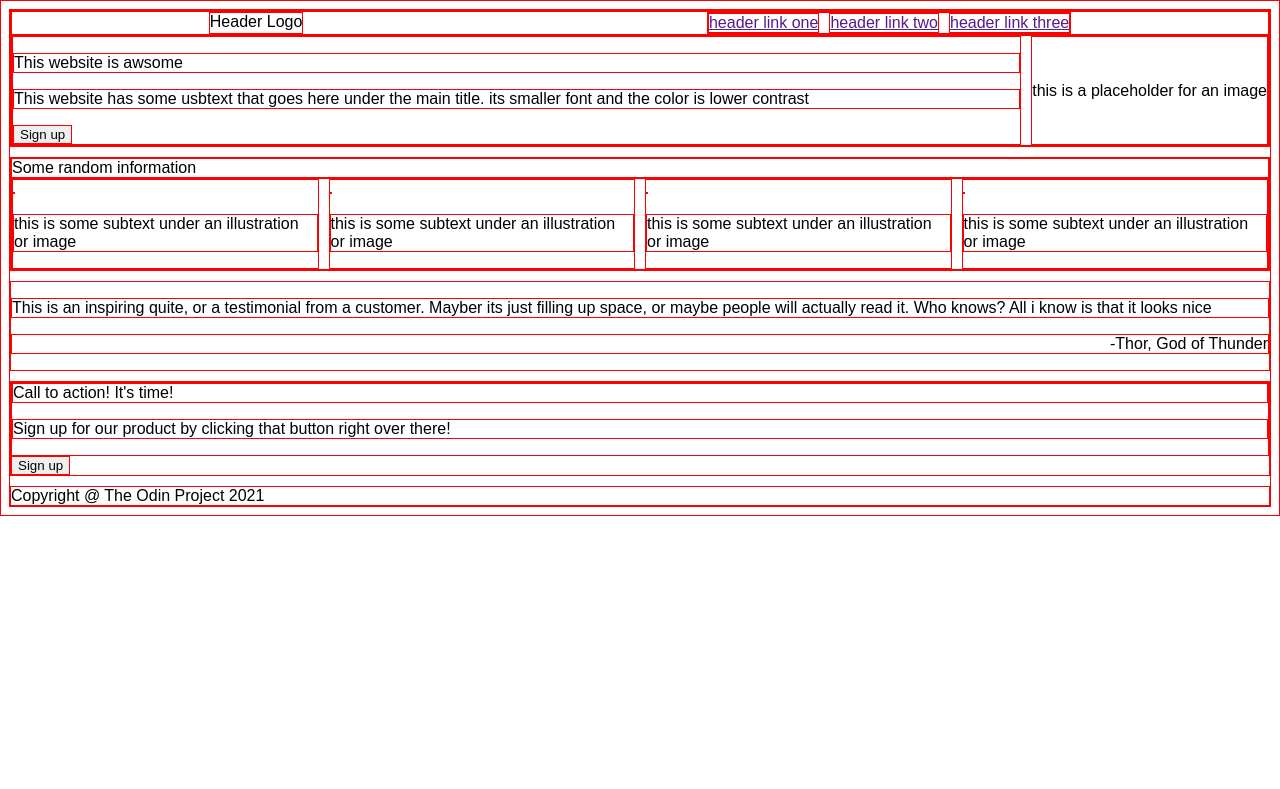
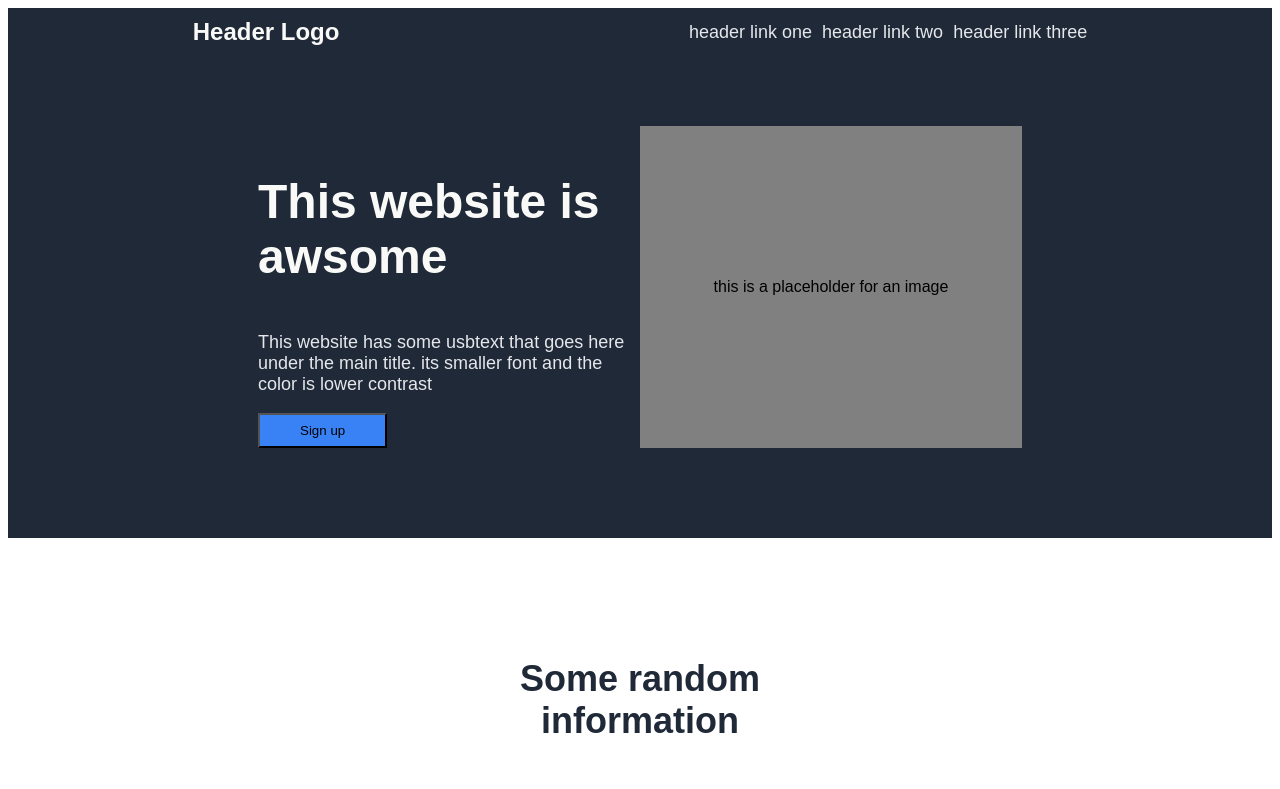
Before and after one commit to AnonRacc/LandingPage, a plain HTML site: page index.html in a window 1280 px wide. Shown: the top 789 px of the page. Drawn offline with Linux system fonts and the light colour scheme.

Commit message:
Added css and correct alignment

```diff
--- a/index.html
+++ b/index.html
@@ -28,7 +28,7 @@
     </div>
     <!--Content-->
     <div class="content">
-        <div>Some random information</div>
+        <div class="title">Some random information</div>
         <div class="images">
             <div class="image">
                 <img src="">
--- a/stylesheet.css
+++ b/stylesheet.css
@@ -1,81 +1,135 @@
-*{
-    border:1px solid red;
-    gap:10px;
-}
-
 
 body {
-    display: flex;
-    flex-direction: column;
     font-family: Arial, Helvetica, sans-serif;
 
 }
 /*HEADER*/
 .header {
     flex-direction: column;
+    background-color: #1F2937;
+    padding:10px;
 }
 .header .upper {
     display: flex;
     justify-content: space-around;
+    align-items:center;
 }
 .upper .logo {
-
+    font-size:24px;
+    color:#F9FAF8;
+    font-weight: 900;
 }
 .upper .links {
     display: flex;
     gap:10px;
-    justify-content: flex-end;
 }
 
 .header .lower {
     display: flex;
     align-content: center;
+    justify-content: space-around;
+    padding:10vh 30vh;
 }
 .lower .header-text{
     flex:1;
+
 }
 .header-text .title {
-
+    font-size:48px;
+    color:#F9FAF8;
+    font-weight:900;
 }
-.header-text .desc {
-
+.header-text .desc, .links a{
+    font-size:18px;
+    text-decoration: none;
+    color:#E5E7EB;
 }
 .lower .hero{
-    align-content: center
+    text-align: center;
+    align-content: center;
+    background-color: gray;
+    flex:1;
 }
-/*CONTENT -INFO*/
+/*CONTENT */
 .content{
-flex-direction: column;
+    display: flex;
+    align-content: center;
+    text-align: center;
+    justify-content: space-around;
+    padding:10vh 50vh;
+    flex-direction: column;
+    gap:10px;
+}
+.content .title {
+    color:#1F2937;
+    font-size:36px;
+    font-weight: 900;
+    margin:40px;
 }
 .images {
     display:flex;
     flex-direction: row;
 }
-.image{
-
+.image img{
+height:150px;
+width:150px;
+border:4px solid #3882F6;
 }
-/*CONTENT -QUOTE*/
+/*QUOTE*/
 .quote{
-
+background-color: #E5E7EB;
+display: flex;
+flex-direction: column;
+justify-content: space-around;
+padding:10vh 50vh;
 }
 .quote .text{
-
+    font-size:36px;
+    font-style: italic;
+    font-weight: lighter;
+    color:#1F2937;
 }
 .quote .author {
     text-align: right;
+    font-weight: bold;
 }
 
 /*REGISTER*/
+.register {
+    display: flex;
+    color:#F9FAF8;
+    justify-content: space-around;
+    align-items: center;
+    margin:30px 150px;
+    padding: 30px 60px;
+    background-color: #3882F6;
+}
+.register.text {
+flex: 1;
+}
 .register .title{
+    font-size:30px;
+    font-weight:900;
+}
+.register .desc {
+    font-size:20px;
+    font-weight:lighter;
+}
+.register button {
+    border-color: white;
+    color:white;
 
 }
-.register .desc {
-
-}
-.register .button {
-
+button {
+    flex:0;
+    background-color: #3882F6;
+    padding:1vh 5vh;
 }
 /*FOOTER*/
 .footer {
-
+    background-color: #1F2937;
+    display:flex;
+    justify-content: center;
+    padding:20px;
+    color:white
 }
```
